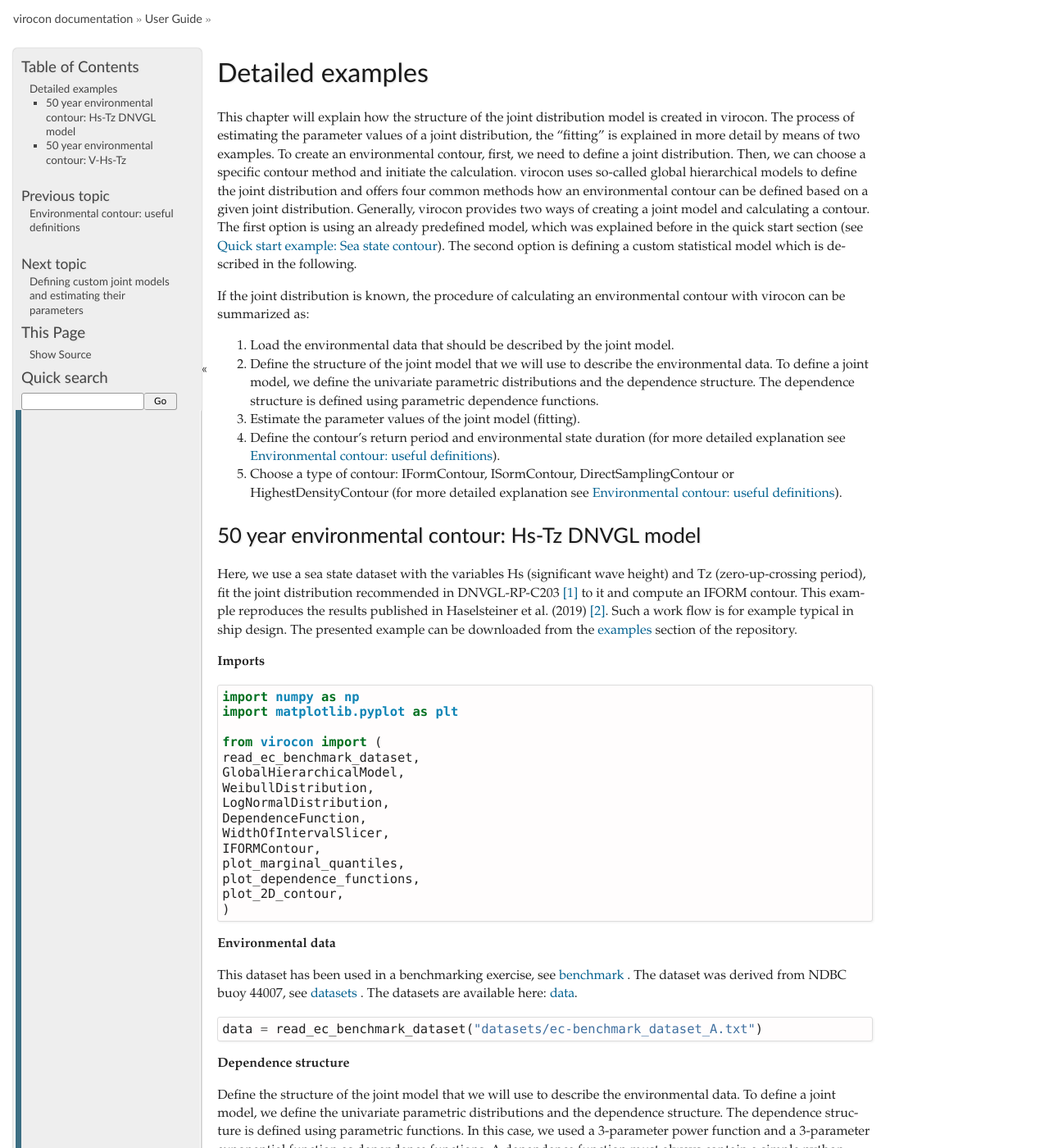
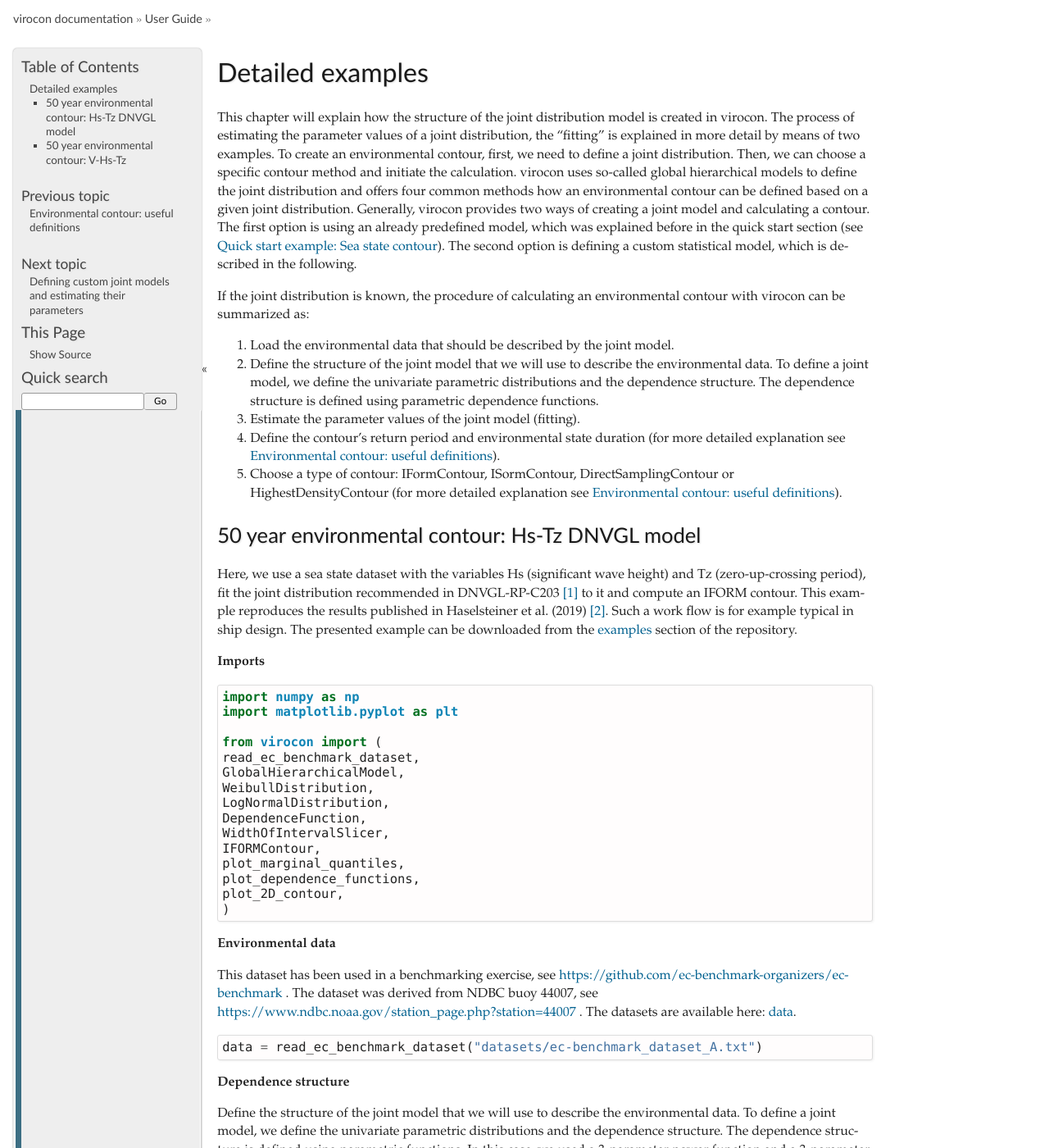
Before and after one commit to virocon-organization/virocon, a Sphinx documentation site: the page built from docs/detailed_examples.rst, in a window 1280 px wide and 1400 px high. Shown: the whole window at 82% size. Built offline with Sphinx 7.4.7, drawn with Linux system fonts in a browser that asks for light colours.

Commit message:
Include Andreas comments on pull request

```diff
--- a/docs/detailed_examples.rst
+++ b/docs/detailed_examples.rst
@@ -9,7 +9,7 @@ specific contour method and initiate the calculation. virocon uses so-called glo
 joint distribution and offers four common methods how an environmental contour can be defined based on a given joint
 distribution. Generally, virocon provides two ways of creating a joint model and calculating a contour. The first option
 is using an already predefined model, which was explained before in the quick start section (see :ref:`quick-start-guide`).
-The second option is defining a custom statistical model which is described in the following.
+The second option is defining a custom statistical model, which is described in the following.
 
 If the joint distribution is known, the procedure of calculating an environmental contour with virocon can be summarized as:
 
@@ -50,8 +50,9 @@ presented example can be downloaded from the examples_ section of the repository
 
 **Environmental data**
 
-This dataset has been used in a benchmarking exercise, see benchmark_ .
-The dataset was derived from NDBC buoy 44007, see datasets_ . The datasets are available here: data_.
+This dataset has been used in a benchmarking exercise, see https://github.com/ec-benchmark-organizers/ec-benchmark .
+The dataset was derived from NDBC buoy 44007, see https://www.ndbc.noaa.gov/station_page.php?station=44007 .
+The datasets are available here: data_.
 
 .. code-block:: python
 
```
Also changed, not shown: other parts of docs/detailed_examples.rst (+0 -1 lines), docs/definitions.rst (+5 -4 lines).
